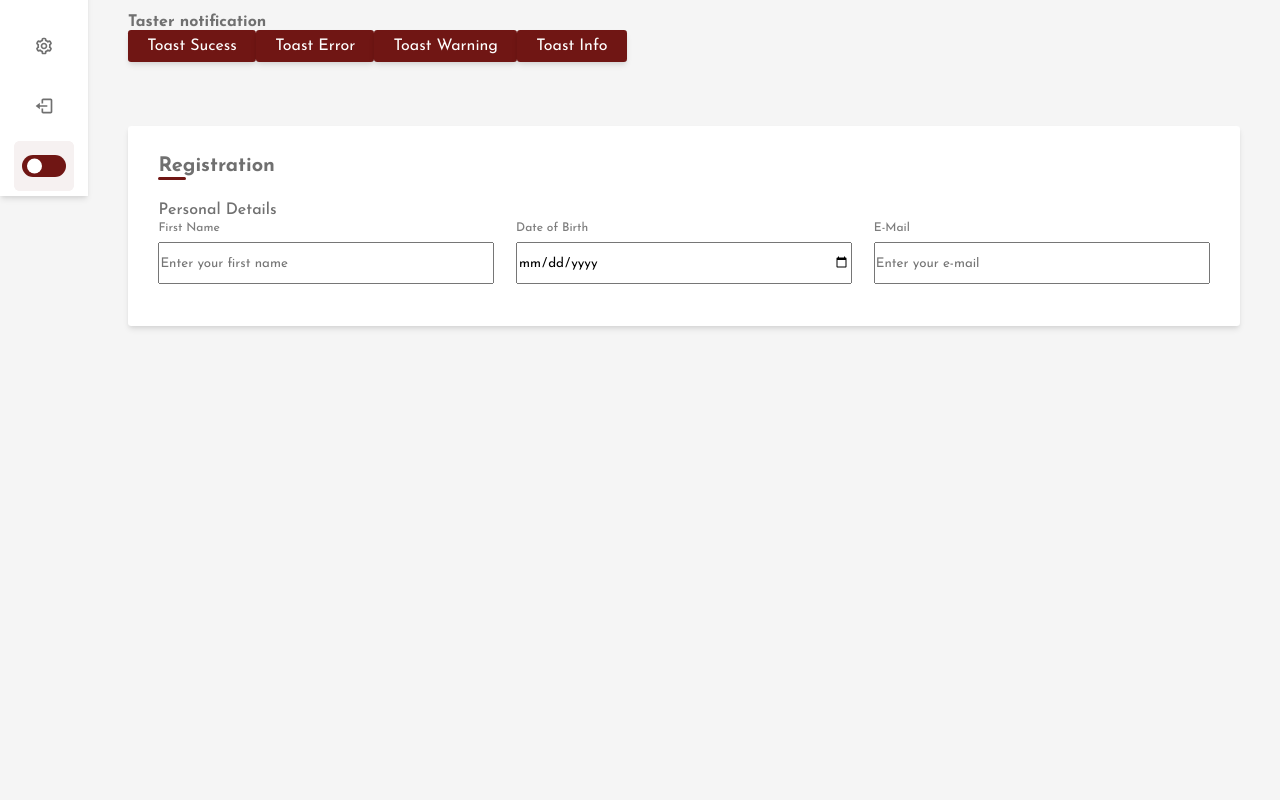
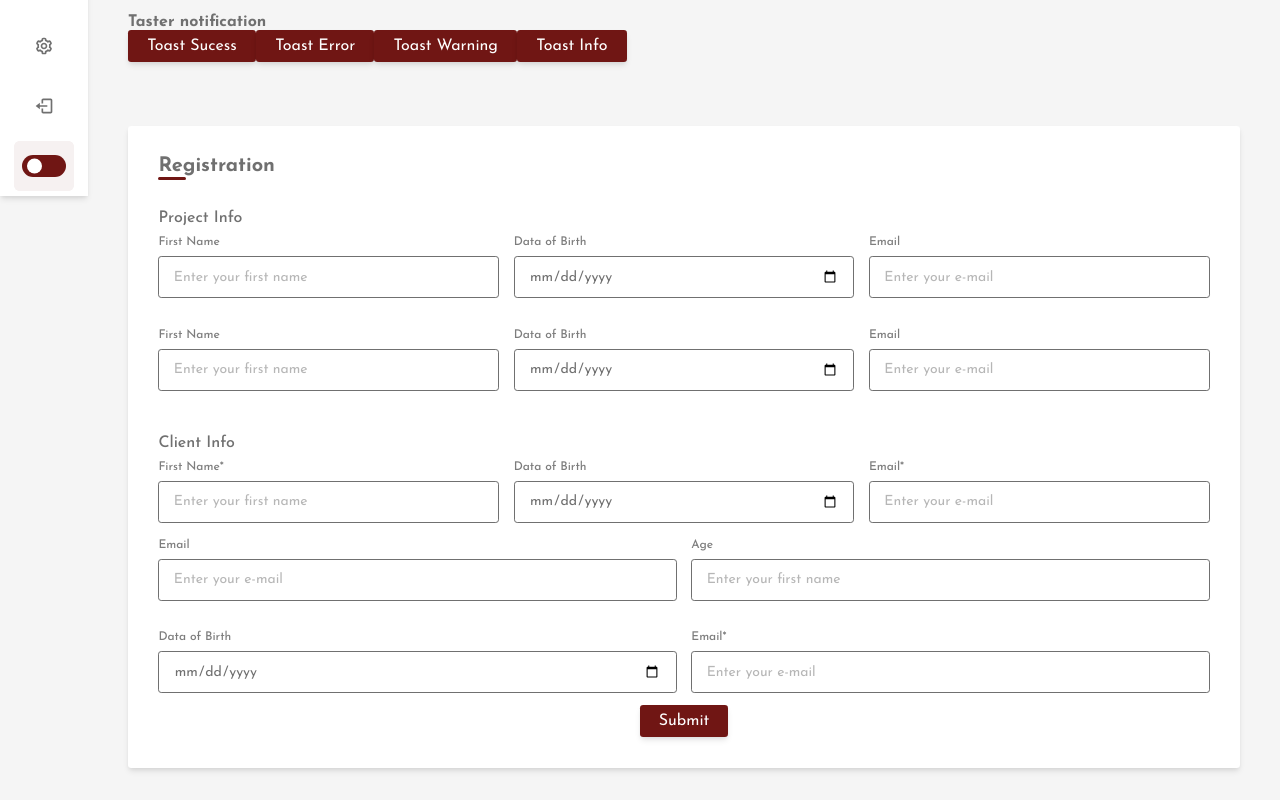
Before and after one commit to wevertonbruno/artesania, a React (Create React App) app: page /components in a window 1280 px wide. Shown: the part 604-1404 px from the top of the page. Before the commit the page ends 962 px from the top, so only its background shows below. Built offline with nearby package versions, Linux system fonts and the light colour scheme.

Commit message:
feat: Add form template component

```diff
--- a/src/components/form/index.tsx
+++ b/src/components/form/index.tsx
@@ -1,31 +1,151 @@
 import React from "react";
 import * as Styled from "./styled";
+import Btn from "../button";
+
+interface InputFieldProps {
+  label: string;
+  type: string;
+  placeholder: string;
+  required?: boolean;
+}
+
+interface FieldsProps {
+  columns: number;
+  children: React.ReactNode | JSX.Element | JSX.Element[];
+}
+
+interface FormSectionProps {
+  title?: string;
+  children: React.ReactNode | JSX.Element | JSX.Element[];
+}
+
+interface FormActionProps {
+  align: "left" | "center" | "right";
+  children: React.ReactNode | JSX.Element | JSX.Element[];
+}
+
+export const InputField = ({ label, ...inputProps }: InputFieldProps) => {
+  return (
+    <Styled.InputField className="input-field">
+      <label>{`${label}${inputProps.required ? "*" : ""}`}</label>
+      <input {...inputProps} />
+    </Styled.InputField>
+  );
+};
+
+export const Fields = ({ columns, children }: FieldsProps) => {
+  return (
+    <Styled.Fields className="fields" $columns={columns}>
+      {children}
+    </Styled.Fields>
+  );
+};
+
+export const FormSection = ({ title, children }: FormSectionProps) => {
+  return (
+    <Styled.FormSection className="form-section">
+      {title && <span className="title">{title}</span>}
+      {children}
+    </Styled.FormSection>
+  );
+};
+
+export const FormActions = ({ align, children }: FormActionProps) => {
+  return (
+    <Styled.FormActions className="form-action" $align={align}>
+      {children}
+    </Styled.FormActions>
+  );
+};
 
 export const Form = () => {
   return (
     <Styled.FormContainer>
       <header>Registration</header>
       <form action="#">
-        <div className="details">
-          <span className="title">Personal Details</span>
+        <FormSection title="Project Info">
+          <Fields columns={3}>
+            <InputField
+              label="First Name"
+              type="text"
+              placeholder="Enter your first name"
+            />
+            <InputField
+              label="Data of Birth"
+              type="date"
+              placeholder="Enter your birth date"
+            />
+            <InputField
+              label="Email"
+              type="text"
+              placeholder="Enter your e-mail"
+            />
 
-          <div className="fields">
-            <div className="input-field">
-              <label>First Name</label>
-              <input type="text" placeholder="Enter your first name" />
-            </div>
+            <InputField
+              label="First Name"
+              type="text"
+              placeholder="Enter your first name"
+            />
+            <InputField
+              label="Data of Birth"
+              type="date"
+              placeholder="Enter your birth date"
+            />
+            <InputField
+              label="Email"
+              type="text"
+              placeholder="Enter your e-mail"
+            />
+          </Fields>
+        </FormSection>
 
-            <div className="input-field">
-              <label>Date of Birth</label>
-              <input type="date" placeholder="Enter your birth date" />
-            </div>
-
-            <div className="input-field">
-              <label>E-Mail</label>
-              <input type="text" placeholder="Enter your e-mail" />
-            </div>
-          </div>
-        </div>
+        <FormSection title="Client Info">
+          <Fields columns={3}>
+            <InputField
+              label="First Name"
+              type="text"
+              placeholder="Enter your first name"
+              required
+            />
+            <InputField
+              label="Data of Birth"
+              type="date"
+              placeholder="Enter your birth date"
+            />
+            <InputField
+              label="Email"
+              type="text"
+              placeholder="Enter your e-mail"
+              required
+            />
+          </Fields>
+          <Fields columns={2}>
+            <InputField
+              label="Email"
+              type="text"
+              placeholder="Enter your e-mail"
+            />
+            <InputField
+              label="Age"
+              type="number"
+              placeholder="Enter your first name"
+            />
+            <InputField
+              label="Data of Birth"
+              type="date"
+              placeholder="Enter your birth date"
+            />
+            <InputField
+              label="Email"
+              type="text"
+              placeholder="Enter your e-mail"
+              required
+            />
+          </Fields>
+        </FormSection>
+        <FormActions align="right">
+          <Btn.Button text="Submit" />
+        </FormActions>
       </form>
     </Styled.FormContainer>
   );
--- a/src/components/form/styled.ts
+++ b/src/components/form/styled.ts
@@ -1,4 +1,13 @@
+import { BiAccessibility, BiSend } from "react-icons/bi";
 import styled from "styled-components";
+
+type FieldProps = {
+  $columns?: number;
+};
+
+type FormActionsProps = {
+  $align: "left" | "center" | "right";
+};
 
 export const FormContainer = styled.section`
   position: relative;
@@ -29,28 +38,40 @@ export const FormContainer = styled.section`
 
   form {
     position: relative;
-    margin-top: 1rem;
+    margin-top: 1.5rem;
     background-color: var(--sidebar-color);
 
-    .details {
+    > .form-section:not(:first-child) {
+      margin-top: 2rem;
+    }
+  }
+`;
+
+export const FormSection = styled.div`
   margin-top: 0.625rem;
-    }
 
   .title {
+    display: block;
+    margin-bottom: 0.5rem;
     font-size: 1rem;
     font-weight: 500;
     margin: 0.375rem 0;
     color: var(--text-color);
   }
+`;
 
-    .fields {
+export const Fields = styled.div<FieldProps>`
+  display: grid;
+  grid-template-columns: repeat(${(props) => props.$columns || 1}, 1fr);
+  grid-gap: 0.91rem;
+
+  @media screen and (max-width: 768px) {
+    grid-template-columns: repeat(1, 1fr);
+  }
+`;
+
+export const InputField = styled.div`
   display: flex;
-      align-items: center;
-      justify-content: space-between;
-
-      .input-field {
-        display: flex;
-        width: calc(100% / 3 - 0.91rem);
   flex-direction: column;
   margin: 0.25rem 0;
 
@@ -62,10 +83,26 @@ export const FormContainer = styled.section`
   }
 
   input {
+    outline: none;
+    padding: 0 0.9rem;
+    border: 1px solid var(--text-color);
+    border-radius: var(--default-radius);
     height: 2.625rem;
     margin: 0.5rem 0;
-        }
-      }
+    background-color: var(--sidebar-color);
+    font-weight: 400;
+    font-size: 0.875rem;
+    color: var(--text-color);
+
+    &::placeholder {
+      color: var(--text-color);
+      opacity: 0.5;
     }
   }
 `;
+
+export const FormActions = styled.div<FormActionsProps>`
+  text-align: center;
+`;
+
+export const SubmitIcon = styled(BiSend)``;
--- a/src/components/toaster/styled.ts
+++ b/src/components/toaster/styled.ts
@@ -11,7 +11,7 @@ export const Toast = styled.div`
   padding: 1.25rem 2.1rem 1.25rem 1.5rem;
   box-shadow: 0 0.3rem 0.625rem rgba(0, 0, 0, 0.1);
   overflow: hidden;
-  transform: translateX(calc(100% + 2rem)) scaleY(0);
+  transform: translateX(calc(100% + 2rem));
   transition: var(--tran-toast);
   border-left: 0.375rem solid var(--primary-color);
   opacity: 0.9;
@@ -37,7 +37,7 @@ export const Toast = styled.div`
   }
 
   &.active {
-    transform: translateX(0) scaleY(1);
+    transform: translateX(0);
   }
 
   .content {
```
Lines whose indentation alone changed are shown as unchanged.
